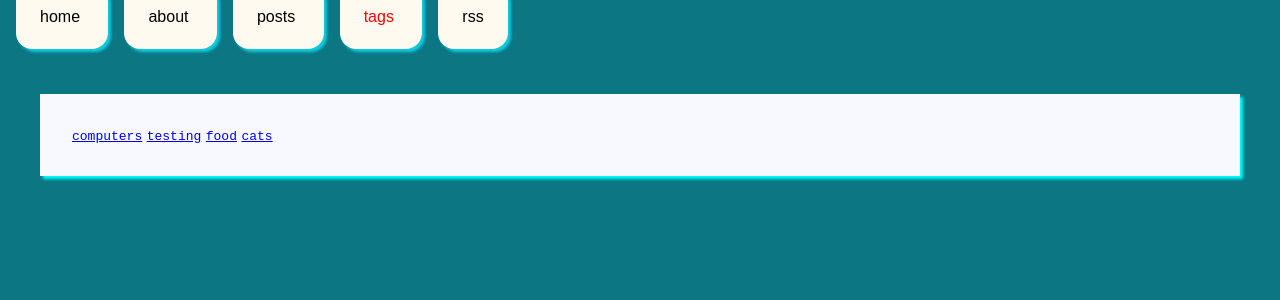
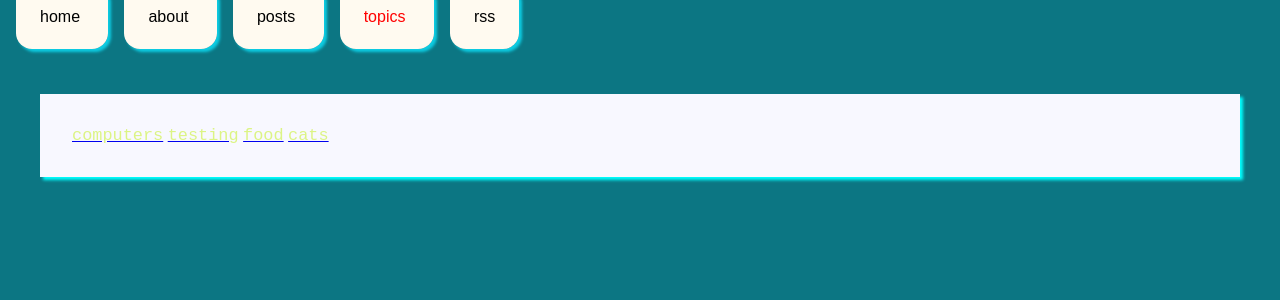
Before and after one commit to mossbeasts/mossbeasts.github.io, a Jekyll site: the page built from topics.html, in a window 1280 px wide. Shown: the top 300 px of the page. Built offline with Jekyll 4.4.1, drawn with Linux system fonts in a browser that asks for light colours.

Commit message:
mess with topics list

```diff
--- a/_data/navigation.yml
+++ b/_data/navigation.yml
@@ -4,7 +4,7 @@
   link: /about.html
 - name: posts
   link: /postslist.html
-- name: tags
-  link: /tagcloud.html
+- name: topics
+  link: /topics.html
 - name: rss
   link: /feed.xml
--- a/assets/css/styles.css
+++ b/assets/css/styles.css
@@ -48,3 +48,14 @@ body {
 	background: #dcf485;
 	padding: .5em;
 }
+
+.tags {
+	color: #dcf485;
+	a:visited {
+		color: lime;
+	}
+	a:hover {
+		color: seagreen;
+	}
+	font-size: 1.3em;
+}
--- a/tagcloud.html
+++ b/topics.html
@@ -12,6 +12,6 @@ title: "tag cloud"
 {% for temptag in sortedtemptags %}
   {% assign tagitems = temptag | split: '#' %}
   {% capture tagname %}{{ tagitems[1] }}{% endcapture %}
-  <a href="/tag/{{ tagname }}"><code class="highligher-rouge"><nobr>{{ tagname }}</nobr></code></a>
+  <a href="/tag/{{ tagname }}"><code class="tags"><nobr>{{ tagname }}</nobr></code></a>
 {% endfor %}
 </div>
```
